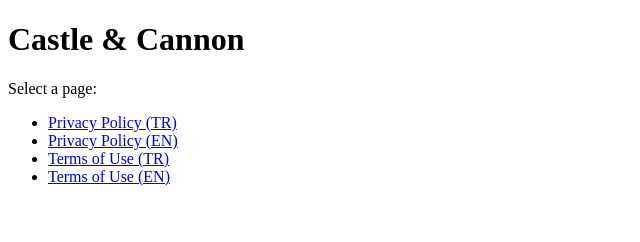
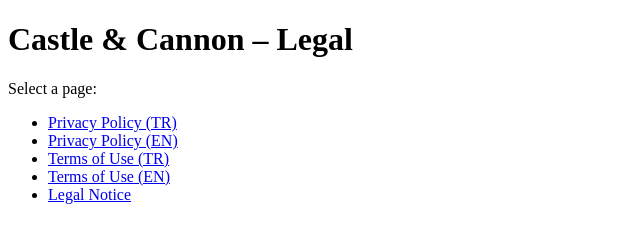
Before and after one commit to becogit/castlecannon, a plain HTML site: page index.html in a window 1280 px wide. Shown: the whole page, without its empty margins (0-640 px from the left). Drawn offline with Linux system fonts and the light colour scheme.

Commit message:
Update index.html

```diff
--- a/index.html
+++ b/index.html
@@ -5,13 +5,18 @@
   <title>Castle & Cannon – Legal</title>
 </head>
 <body>
-  <h1>Castle & Cannon</h1>
+  <h1>Castle & Cannon – Legal</h1>
   <p>Select a page:</p>
+
   <ul>
     <li><a href="privacy.html">Privacy Policy (TR)</a></li>
     <li><a href="privacy_en.html">Privacy Policy (EN)</a></li>
+
     <li><a href="terms.html">Terms of Use (TR)</a></li>
     <li><a href="terms_en.html">Terms of Use (EN)</a></li>
+
+    <li><a href="legal.html">Legal Notice</a></li>
   </ul>
+
 </body>
 </html>
```
